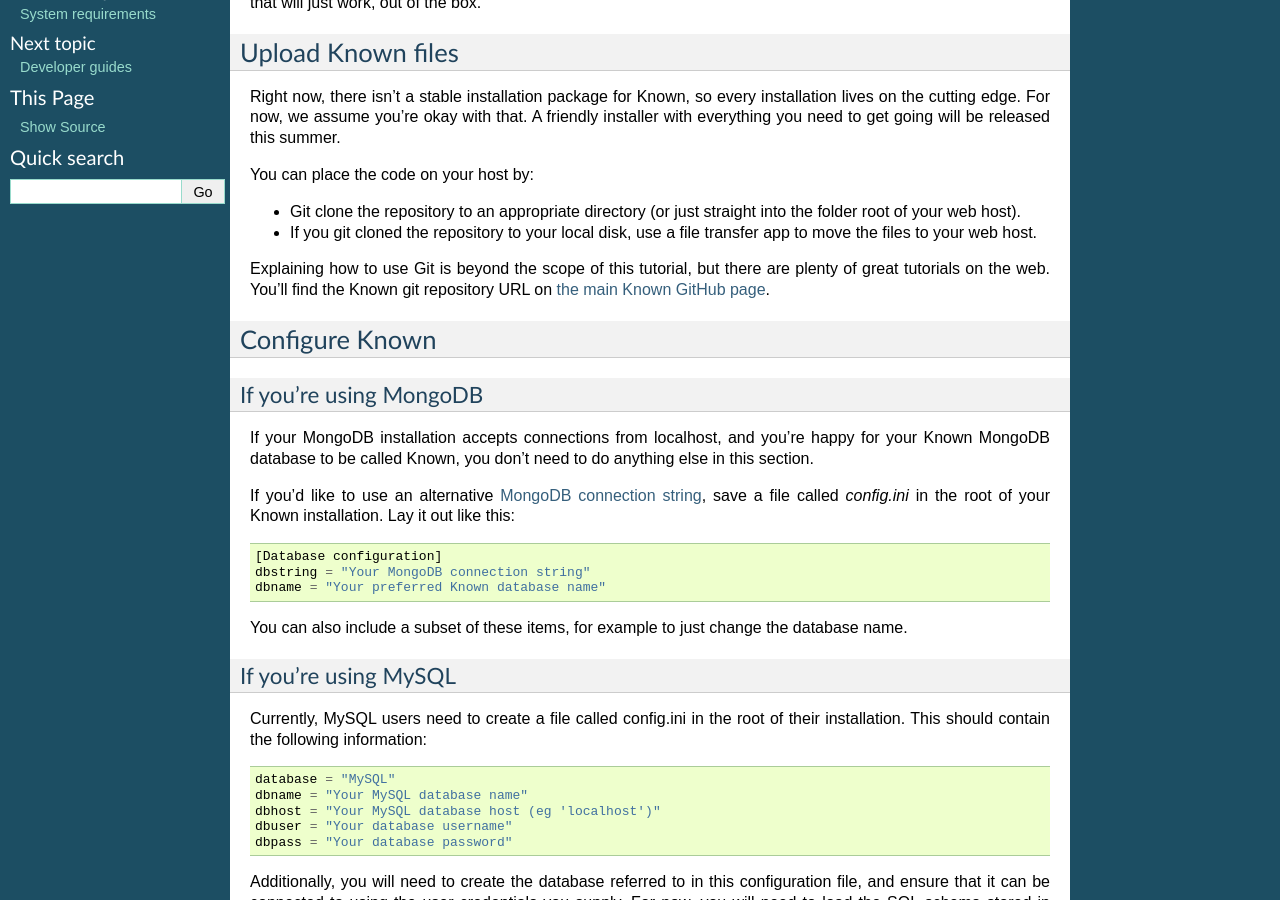
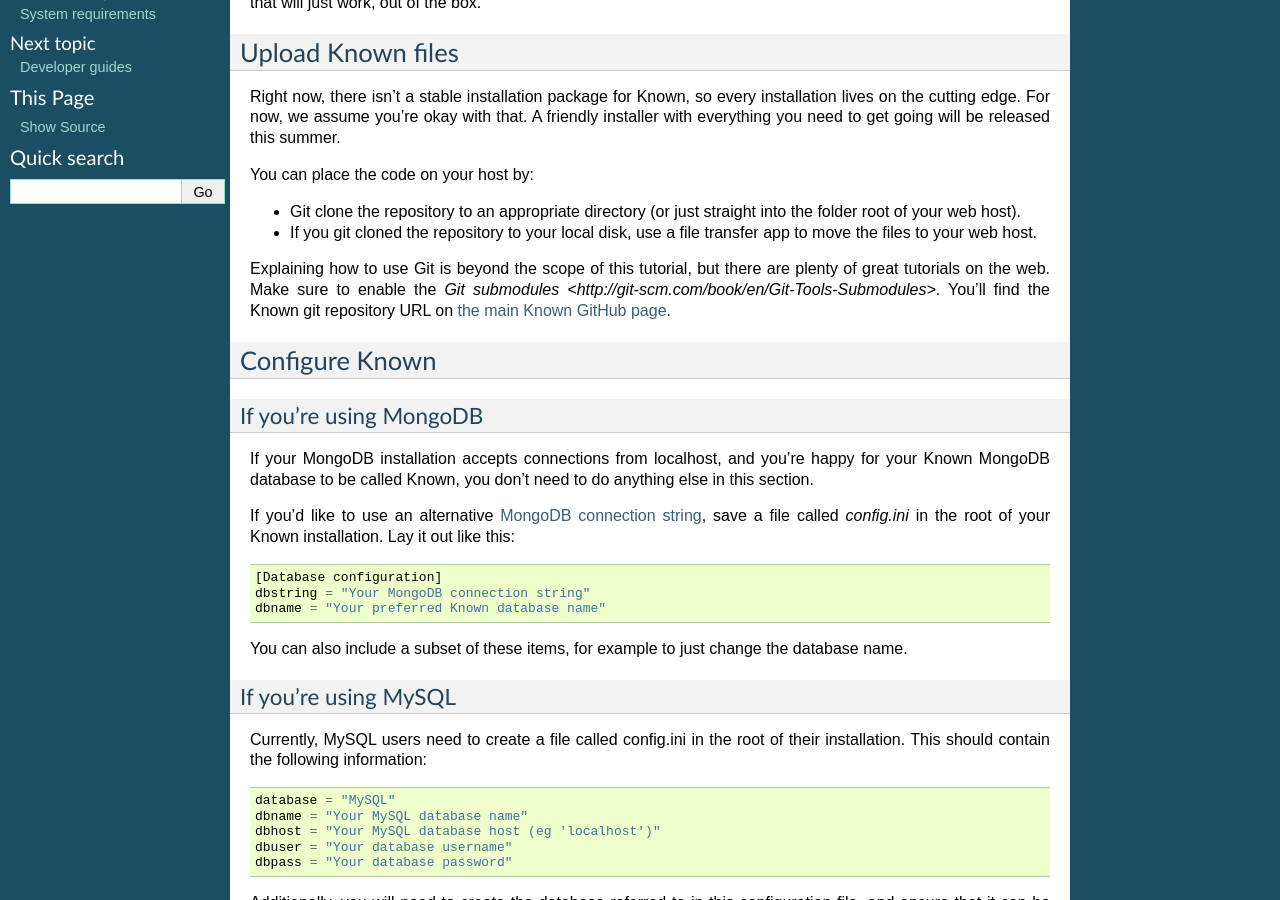
Before and after one commit to idno/known, a Sphinx documentation site: the page built from docs/install/instructions.rst, in a window 1280 px wide and 900 px high, scrolled down 313 px. Built offline with Sphinx 7.4.7, drawn with Linux system fonts in a browser that asks for light colours.

Commit message:
mention git submodules

```diff
--- a/docs/install/instructions.rst
+++ b/docs/install/instructions.rst
@@ -27,6 +27,7 @@
 * If you git cloned the repository to your local disk, use a file transfer app to move the files to your web host.
 
 Explaining how to use Git is beyond the scope of this tutorial, but there are plenty of great tutorials on the web.
+Make sure to enable the `Git submodules <http://git-scm.com/book/en/Git-Tools-Submodules>`.
 You'll find the Known git repository URL on `the main Known GitHub page <https://github.com/idno/idno>`_.
 
 Configure Known
```
